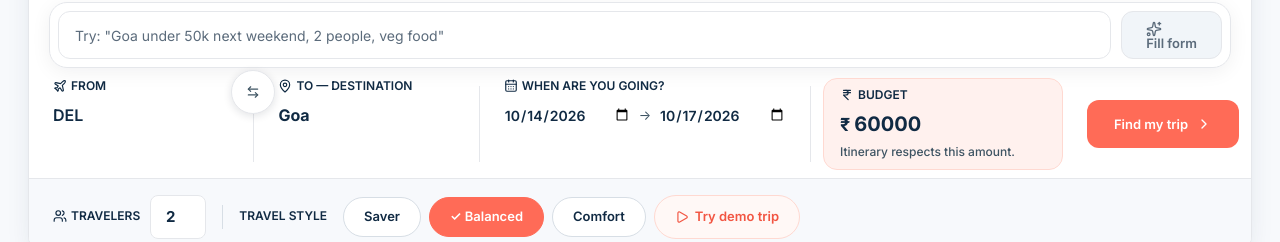
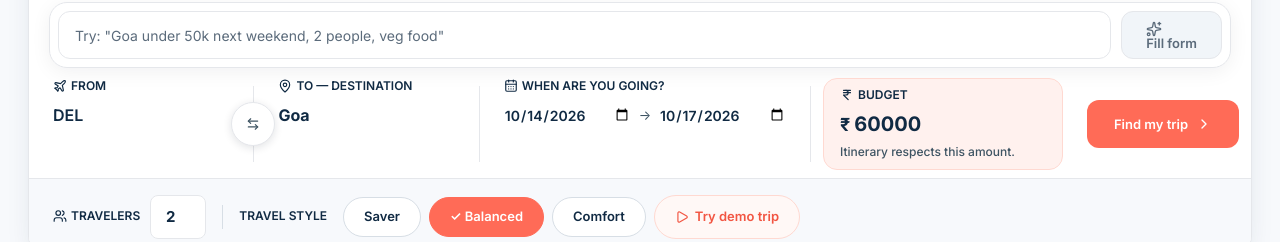
Before and after one commit to harshitsingh070/GhumLo, a React (Vite) app in the folder frontend-react/: page / in a window 1280 px wide. Shown: the part 645-887 px from the top of the page. Built offline with nearby package versions, Linux system fonts and the light colour scheme.

Commit message:
fix : api

```diff
--- a/frontend-react/src/components/TripForm.jsx
+++ b/frontend-react/src/components/TripForm.jsx
@@ -269,7 +269,9 @@ export default function TripForm({
           {/* Swap — floats centered on the seam between From and To.
               Overlaps the divider on desktop; sits on the stacked seam
               on mobile (icon rotated to match the vertical flow). */}
-          <div className="relative z-10 flex items-center justify-center py-1 lg:-mx-[22px] lg:my-0 lg:py-0">
+          {/* lg:self-stretch: spans the row height so the button stays
+              vertically centered on the From/To seam (row is items-start). */}
+          <div className="relative z-10 flex items-center justify-center py-1 lg:-mx-[22px] lg:my-0 lg:self-stretch lg:py-0">
             <button
               type="button"
               onClick={swapOriginDest}
```
Also changed, not shown: 3 other files (tests, documents, lock files or other folders).
